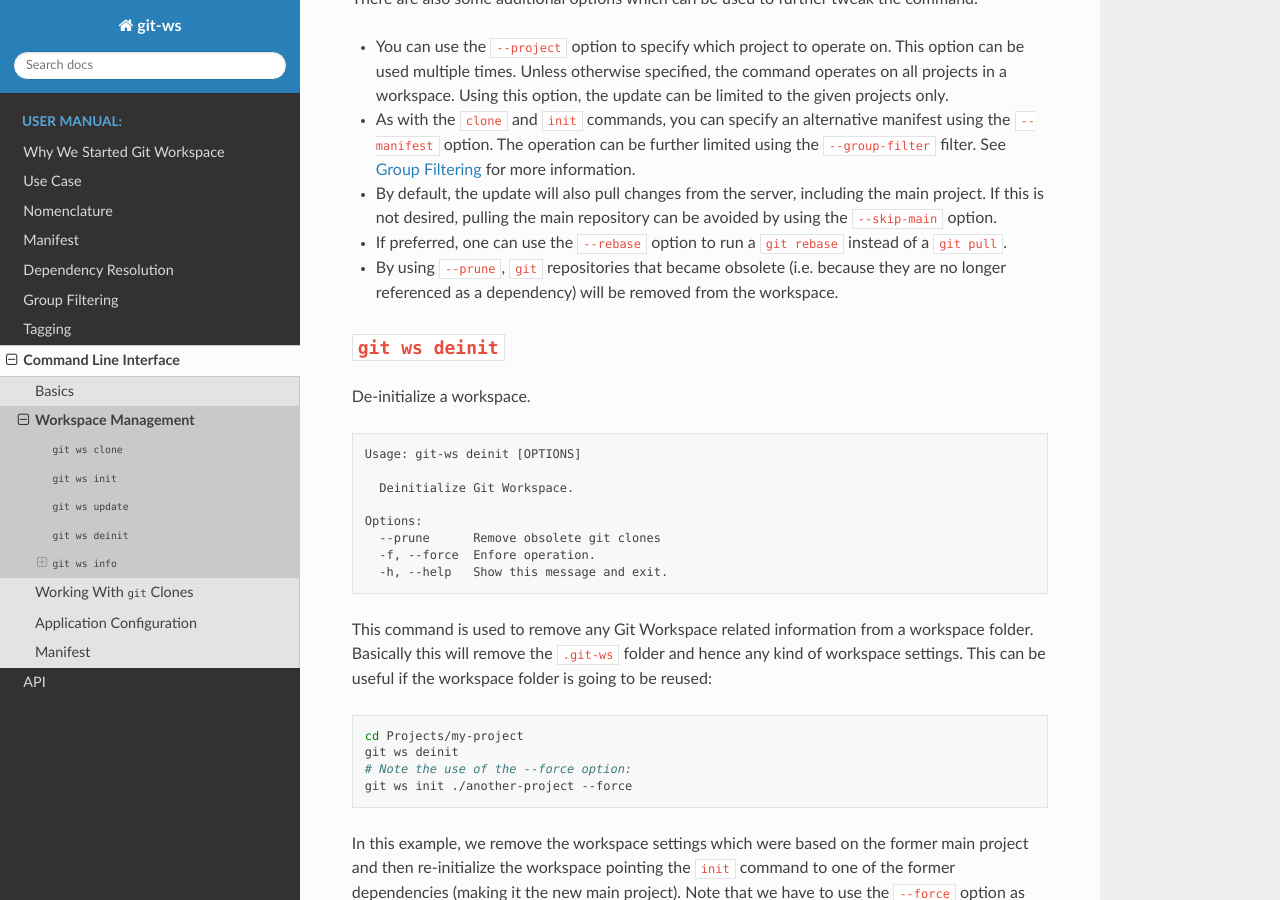
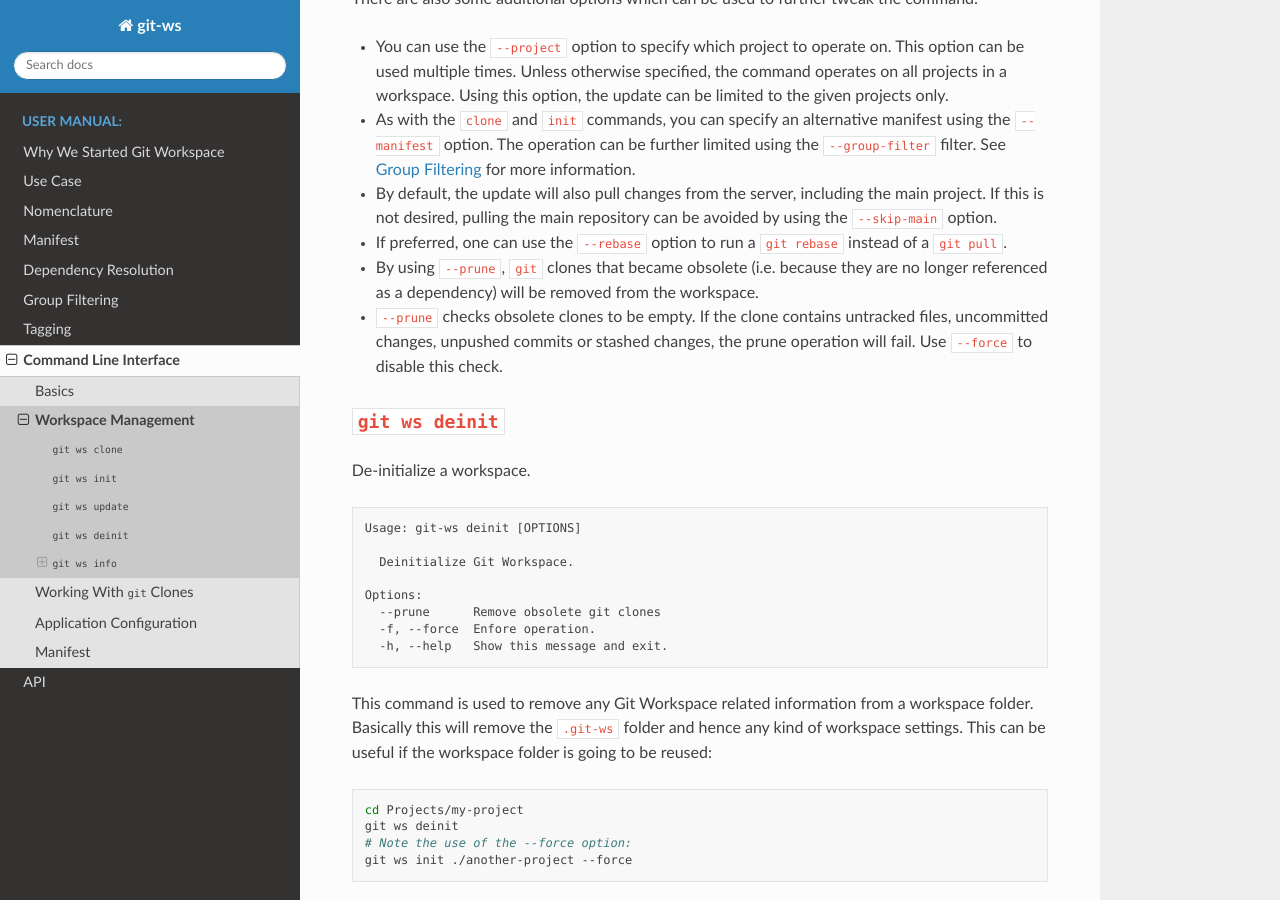
Before and after one commit to c0fec0de/git-ws, a Sphinx documentation site: the page built from docs/manual/command-line-interface/workspace-management.rst, in a window 1280 px wide and 900 px high, scrolled down 3147 px. Built offline with Sphinx 7.4.7 and the Read the Docs theme 2.0.0, drawn with Linux system fonts in a browser that asks for light colours; pages that are not in the unit, such as notebooks, are missing from menus.

Commit message:
Extend doc.

```diff
--- a/docs/manual/command-line-interface/workspace-management.rst
+++ b/docs/manual/command-line-interface/workspace-management.rst
@@ -103,7 +103,8 @@ There are also some additional options which can be used to further tweak the co
 - As with the ``clone`` and ``init`` commands, you can specify an alternative manifest using the ``--manifest`` option. The operation can be further limited using the ``--group-filter`` filter. See :ref:`group_filtering` for more information.
 - By default, the update will also pull changes from the server, including the main project. If this is not desired, pulling the main repository can be avoided by using the ``--skip-main`` option.
 - If preferred, one can use the ``--rebase`` option to run a ``git rebase`` instead of a ``git pull``.
-- By using ``--prune``, ``git`` repositories that became obsolete (i.e. because they are no longer referenced as a dependency) will be removed from the workspace.
+- By using ``--prune``, ``git`` clones that became obsolete (i.e. because they are no longer referenced as a dependency) will be removed from the workspace.
+- ``--prune`` checks obsolete clones to be empty. If the clone contains untracked files, uncommitted changes, unpushed commits or stashed changes, the prune operation will fail. Use ``--force`` to disable this check.
 
 
 .. _git_ws_deinit:
```
